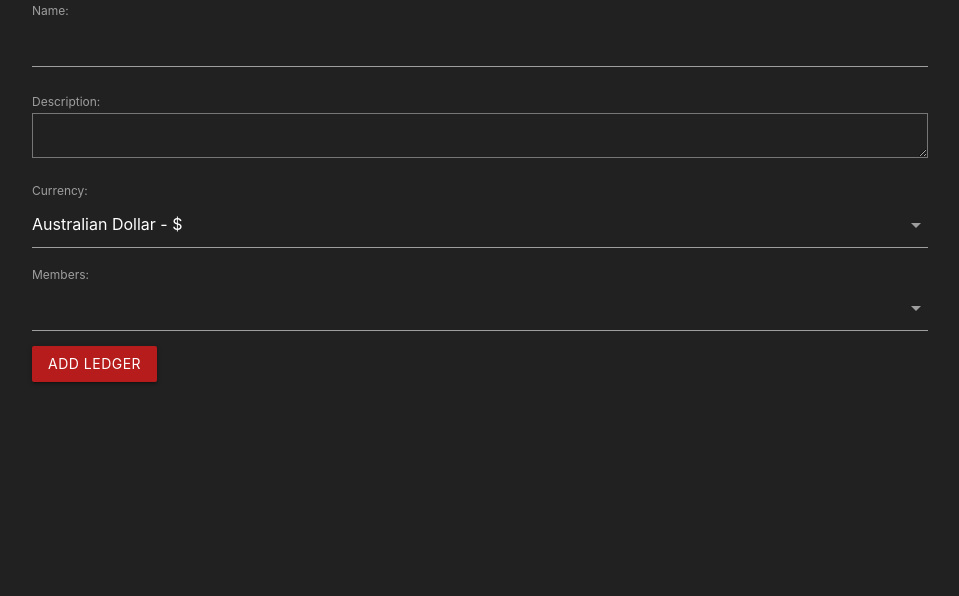
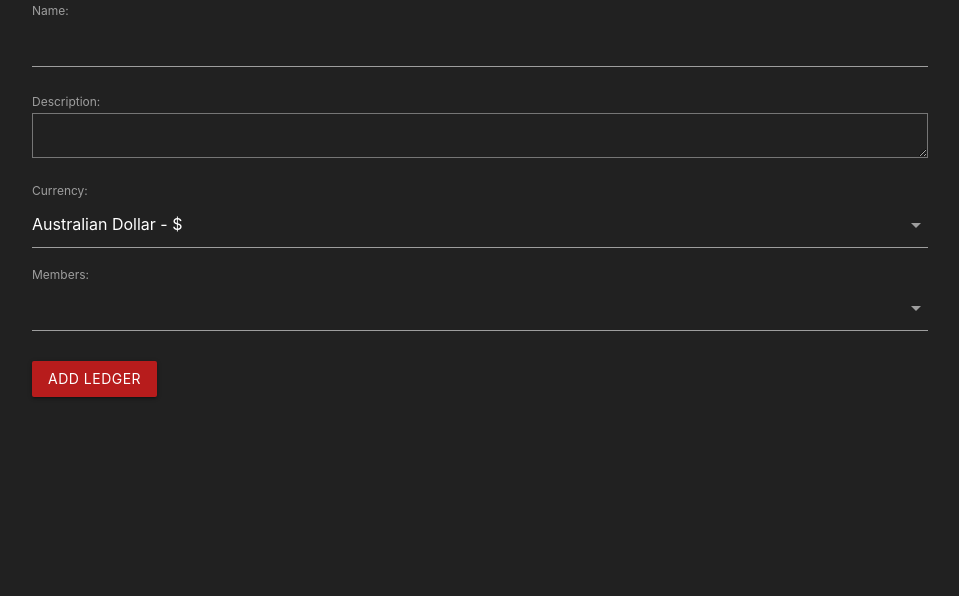
Before and after one commit to gregells/i-owe-who, a Django app: page /ledgers/create/ in a window 1280 px wide. Shown: the part 160-756 px from the top of the page, without its empty margins (160-1119 px from the left). Run offline with Django 5.2, Linux system fonts and the light colour scheme; the visitor is signed in with stand-in values (Sample User, id 1); data comes from the database, SQL or seed files in the repository.

Commit message:
Increase margin above and below form buttons using section class

```diff
--- a/main_app/templates/main_app/expense_confirm_delete.html
+++ b/main_app/templates/main_app/expense_confirm_delete.html
@@ -7,8 +7,10 @@
 
 <form action="" method="POST">
   {% csrf_token %}
-  <button type="submit" class="btn red darken-4">Yes - Delete!</button>
-  <a class="btn" href="{% url 'expenses_detail' expense.id %}">Cancel</a>
+  <div class="section">
+    <button type="submit" class="btn red darken-4">Yes - Delete!</button>
+    <a class="btn" href="{% url 'expenses_detail' expense.id %}">Cancel</a>
+  </div>
 </form>
 
 {% endblock %}
--- a/main_app/templates/main_app/expense_form.html
+++ b/main_app/templates/main_app/expense_form.html
@@ -7,8 +7,10 @@
   {% csrf_token %}
   {{ form.as_p }}
 
-  <button type="submit" class="btn red darken-4">Save Changes</button>
-  <a class="btn" href="{% url 'expenses_detail' expense.id %}">Discard Changes</a>
+  <div class="section">
+    <button type="submit" class="btn red darken-4">Save Changes</button>
+    <a class="btn" href="{% url 'expenses_detail' expense.id %}">Discard Changes</a>
+  </div>
 </form>
 
 <script>
--- a/main_app/templates/main_app/ledger_confirm_delete.html
+++ b/main_app/templates/main_app/ledger_confirm_delete.html
@@ -7,8 +7,10 @@
 
 <form action="" method="POST">
   {% csrf_token %}
-  <button type="submit" class="btn red darken-4">Yes - Delete!</button>
-  <a class="btn" href="{% url 'ledgers_detail' ledger.id %}">Cancel</a>
+  <div class="section">
+    <button type="submit" class="btn red darken-4">Yes - Delete!</button>
+    <a class="btn" href="{% url 'ledgers_detail' ledger.id %}">Cancel</a>
+  </div>
 </form>
 
 {% endblock %}
--- a/main_app/templates/main_app/ledger_form.html
+++ b/main_app/templates/main_app/ledger_form.html
@@ -11,12 +11,14 @@
   {% csrf_token %}
   {{ form.as_p }}
 
+  <div class="section">
     {% if object %}
       <button type="submit" class="btn red darken-4">Save Changes</button>
       <a class="btn" href="{% url 'ledgers_detail' object.id %}">Discard Changes</a>
       {% else %}
       <button type="submit" class="btn red darken-4">Add Ledger</button>
     {% endif %}
+  </div>
 </form>
 
 <script>
```
Lines whose indentation alone changed are shown as unchanged.
